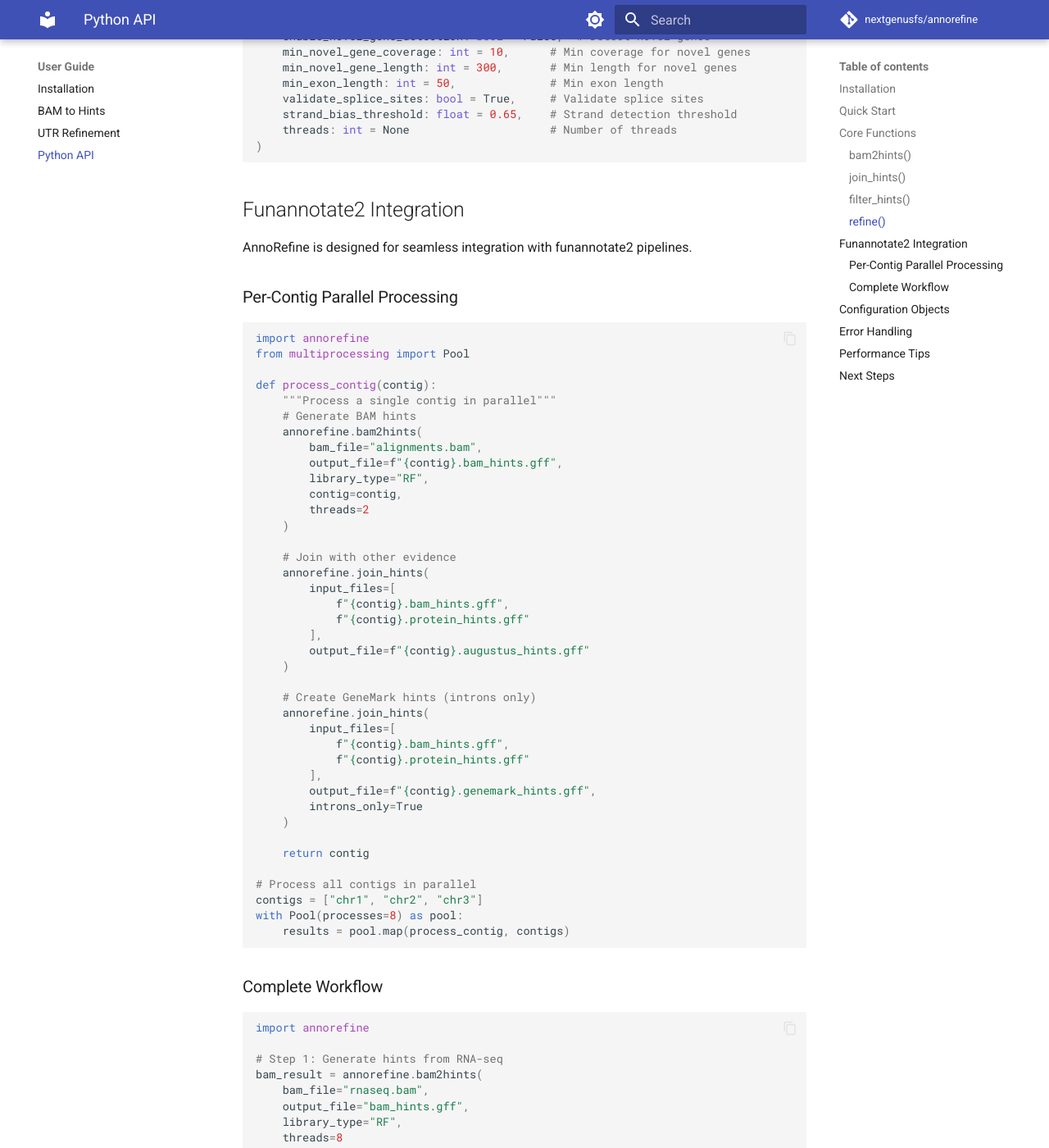
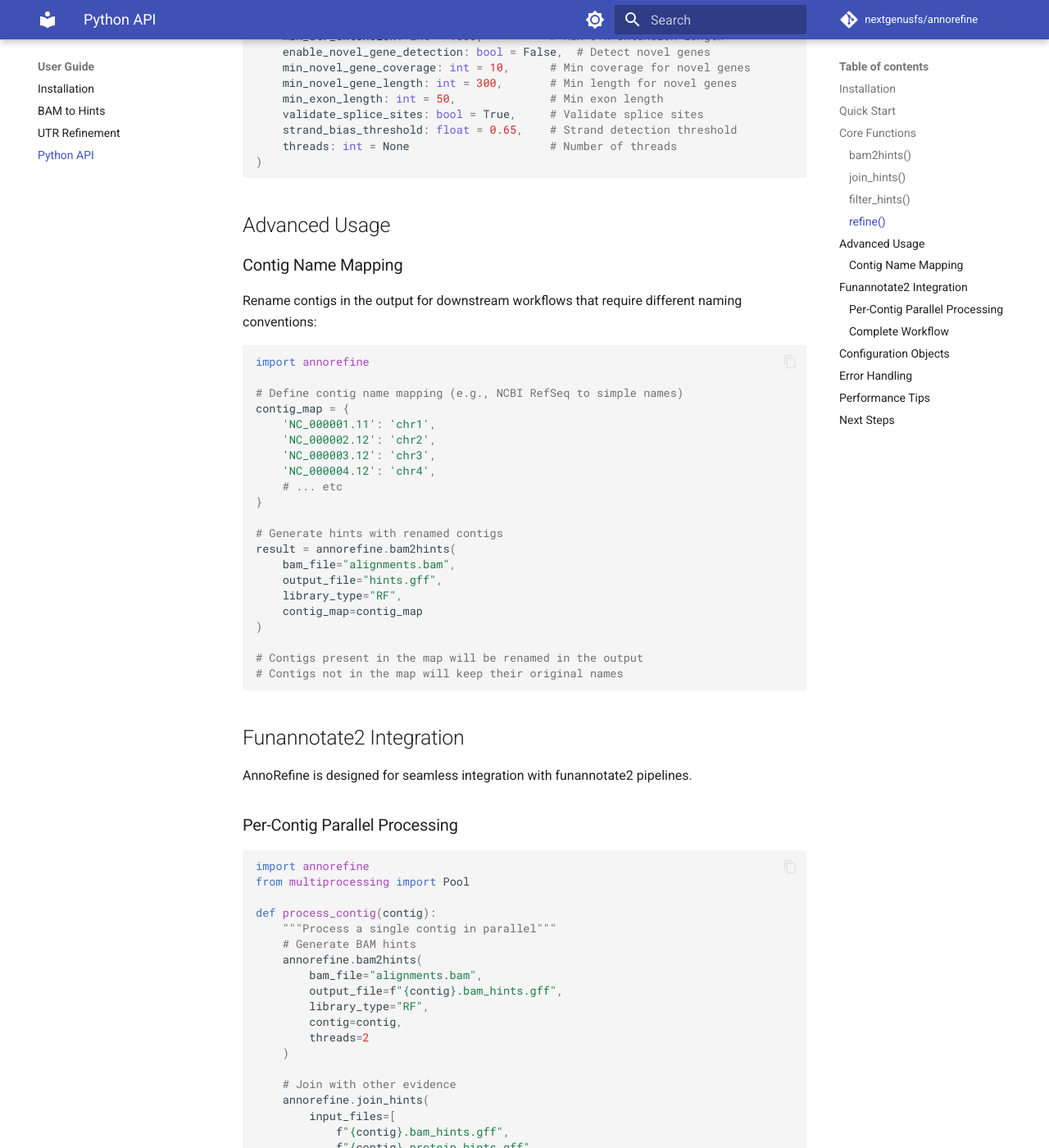
Before and after one commit to nextgenusfs/annorefine, an MkDocs documentation site: the page built from docs/guide/python.md, in a window 1280 px wide and 1400 px high, scrolled down 2487 px. Shown: the whole window at 82% size. Built offline with MkDocs 1.6.1 and Material for MkDocs 9.7.7, drawn with Linux system fonts in a browser that asks for light colours; comment, search, counter and statistics services are not loaded; some of the changed text lies outside the part shown.

Commit message:
add contig_map to bam2hints to change contig names on fly

````diff
--- a/Cargo.toml
+++ b/Cargo.toml
@@ -1,6 +1,6 @@
 [package]
 name = "annorefine"
-version = "2025.12.32"
+version = "2025.12.33"
 edition = "2021"
 description = "Genome annotation refinement toolkit using RNA-seq data"
 license = "MIT"
--- a/docs/guide/python.md
+++ b/docs/guide/python.md
@@ -48,7 +48,8 @@ result = annorefine.bam2hints(
     introns_only: bool = False, # Only output intron hints
     threads: int = None,        # Number of threads (None = all)
     contig: str = None,         # Filter to specific contig
-    region: tuple = None        # Filter to region (contig, start, end)
+    region: tuple = None,       # Filter to region (contig, start, end)
+    contig_map: dict = None     # Rename contigs in output
 )
 ```
 
@@ -123,6 +124,36 @@ result = annorefine.refine(
     strand_bias_threshold: float = 0.65,    # Strand detection threshold
     threads: int = None                     # Number of threads
 )
+```
+
+## Advanced Usage
+
+### Contig Name Mapping
+
+Rename contigs in the output for downstream workflows that require different naming conventions:
+
+```python
+import annorefine
+
+# Define contig name mapping (e.g., NCBI RefSeq to simple names)
+contig_map = {
+    'NC_000001.11': 'chr1',
+    'NC_000002.12': 'chr2',
+    'NC_000003.12': 'chr3',
+    'NC_000004.12': 'chr4',
+    # ... etc
+}
+
+# Generate hints with renamed contigs
+result = annorefine.bam2hints(
+    bam_file="alignments.bam",
+    output_file="hints.gff",
+    library_type="RF",
+    contig_map=contig_map
+)
+
+# Contigs present in the map will be renamed in the output
+# Contigs not in the map will keep their original names
 ```
 
 ## Funannotate2 Integration
--- a/pyproject.toml
+++ b/pyproject.toml
@@ -4,7 +4,7 @@ build-backend = "maturin"
 
 [project]
 name = "annorefine"
-version = "2025.12.32"
+version = "2025.12.33"
 description = "Genome annotation refinement using RNA-seq data"
 authors = [
     {name = "Jon Palmer", email = "nextgenusfs@gmail.com"},
````
Also changed, not shown: README.md (+2 -1 lines), docs/api/functions.md (+27 -2 lines), docs/guide/bam2hints.md (+25 -0 lines), 5 other files.
